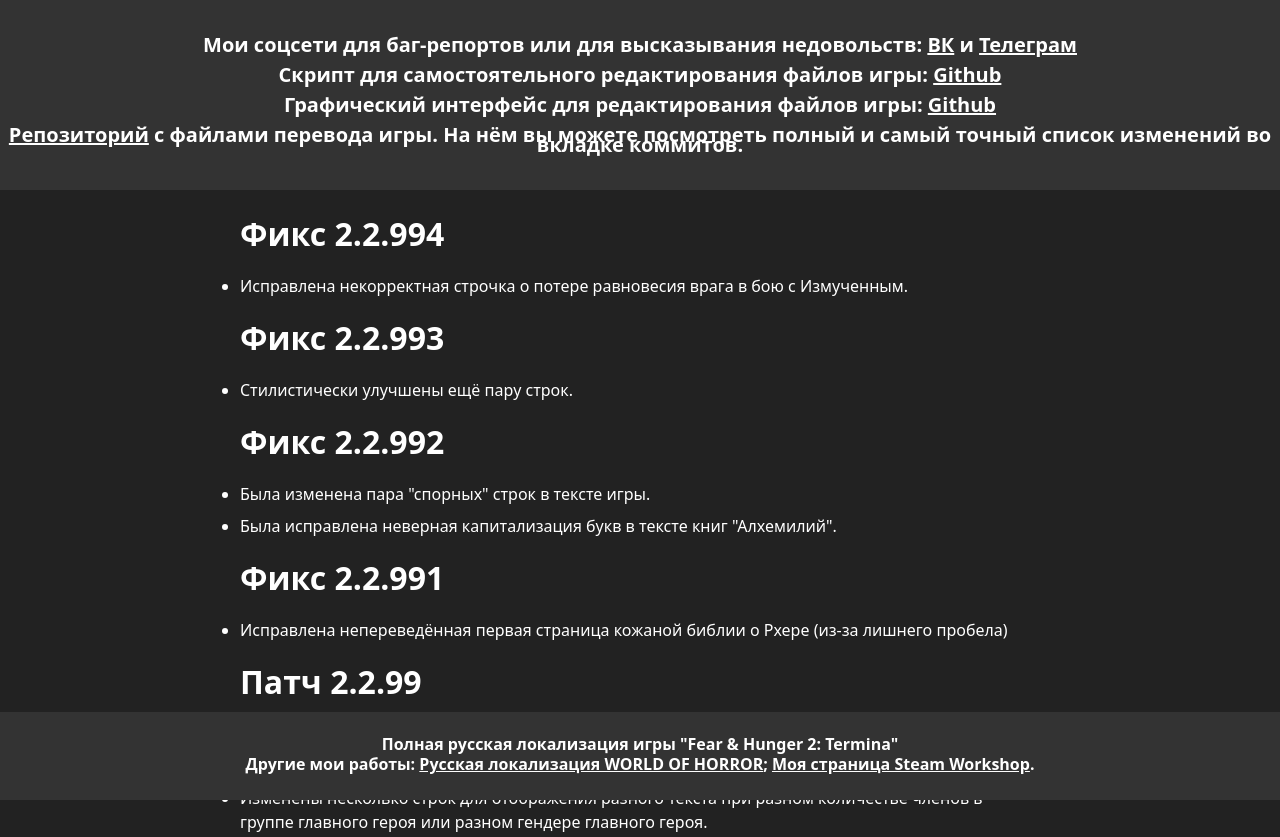
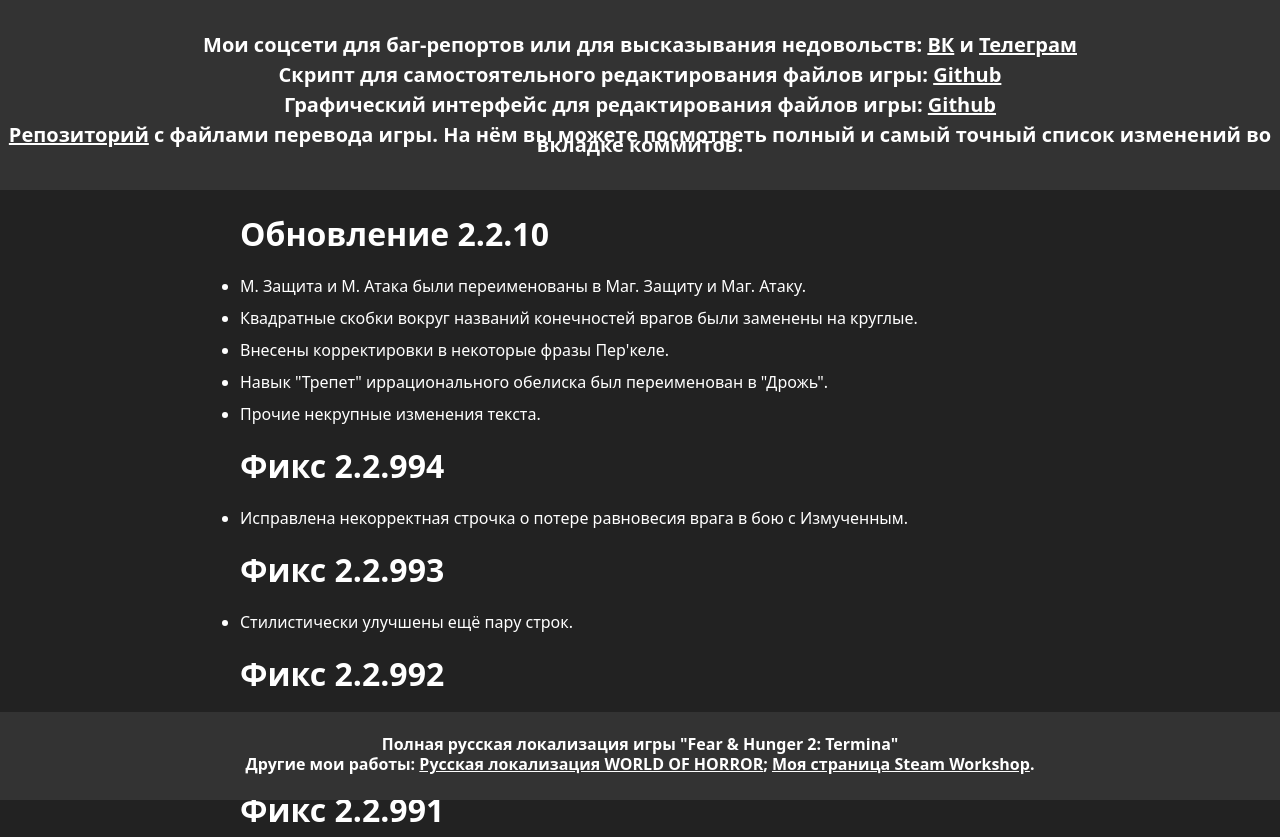
Before and after one commit to savannstm/fh2-termina-translation, a plain HTML site: page 2.2.10 СПИСОК ИЗМЕНЕНИЙ.html in a window 1280 px wide. Shown: the top 837 px of the page. Drawn offline with Linux system fonts and the light colour scheme.

Commit message:
Обновить версию до 2.2.10

```diff
--- a/2.2.994 СПИСОК ИЗМЕНЕНИЙ.html
+++ b/2.2.10 СПИСОК ИЗМЕНЕНИЙ.html
@@ -26,6 +26,15 @@
             </p>
         </header>
         <main>
+            <h1>Обновление 2.2.10</h1>
+            <ul>
+                <li>М. Защита и М. Атака были переименованы в Маг. Защиту и Маг. Атаку.</li>
+                <li>Квадратные скобки вокруг названий конечностей врагов были заменены на круглые.</li>
+                <li>Внесены корректировки в некоторые фразы Пер'келе.</li>
+                <li>Навык "Трепет" иррационального обелиска был переименован в "Дрожь".</li>
+                <li>Прочие некрупные изменения текста.</li>
+            </ul>
+
             <h1>Фикс 2.2.994</h1>
             <ul>
                 <li>Исправлена некорректная строчка о потере равновесия врага в бою с Измученным.</li>
```
Also changed, not shown: 1 other file.
